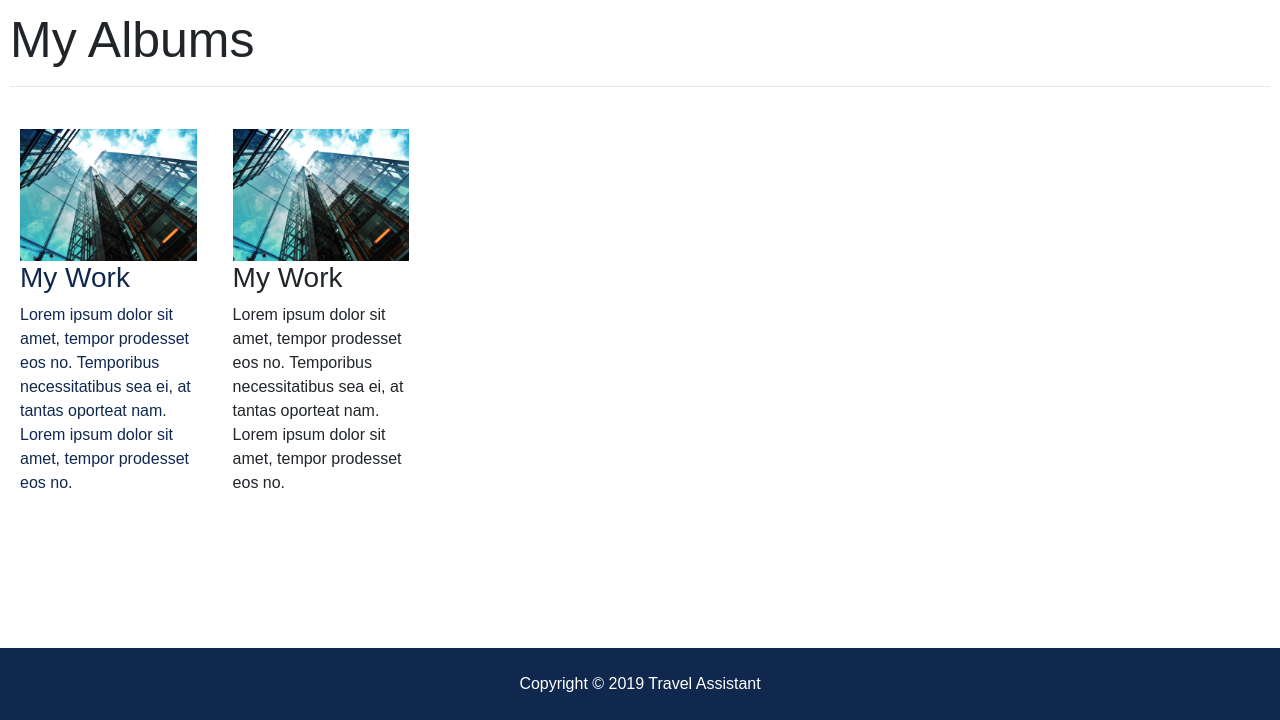
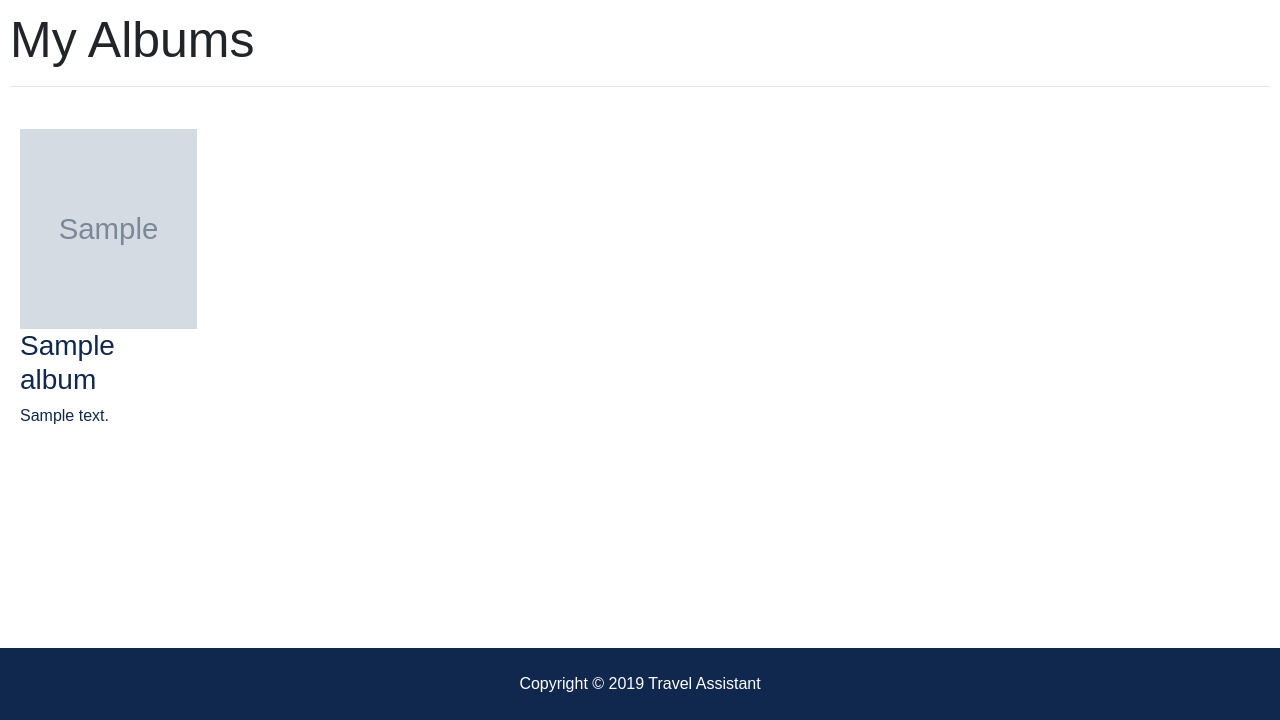
Before and after one commit to mohitgauniyal/travelassistant, a Django app: page /albums/ in a window 1280 px wide. Shown: the part 80-800 px from the top of the page. Run offline with Django 3.2, Linux system fonts and the light colour scheme; tables that the repository leaves empty hold one stand-in row (values such as "Sample post"); grey boxes marked "Sample" are stand-in pictures; some libraries are stand-ins or nearby versions.

Commit message:
Add Dynamic data in Albums and Album pages

```diff
--- a/albums/urls.py
+++ b/albums/urls.py
@@ -1,8 +1,8 @@
 from django.urls import path
 from . import views
 
+
 urlpatterns = [
     path('', views.albums, name='albums'),
-    #path('album/', views.album, name='album'),
     path('<int:album_id>', views.album, name='album'),
 ]
--- a/albums/views.py
+++ b/albums/views.py
@@ -1,11 +1,27 @@
 from django.shortcuts import render, get_object_or_404
+from .models import Album
+from .models import Photo
+
+def albums(request):
+    albums = Album.objects.all()
+
+    context = {
+        'albums' : albums
+    }
+
+    return render(request, 'albums/albums.html', context)
 
 
-def albums(request):
-    return render(request, 'albums/albums.html')
+def album(request, album_id):
+    album = get_object_or_404(Album, pk=album_id)
+    photos = Photo.objects.filter(album=album.id)
 
-def album(request):
-    return render(request, 'albums/album.html')
+    context = {
+        'album' : album,
+        'photos' : photos
+    }
+
+    return render(request, 'albums/album.html', context)
 
 
 '''
--- a/templates/albums/albums.html
+++ b/templates/albums/albums.html
@@ -10,22 +10,29 @@
     <hr>
 
     <div class="row">
+
+        {% if albums %}
+
+        {% for album in albums %}
+
         <div class="column">
-            <a href="#">
+            <a href="{% url 'album' album.id %}">
             <div class="content">
-                <img src="{% static 'img/building.jpg' %}" alt="Mountains" style="width:100%">
-                <h3>My Work</h3>
-                <p>Lorem ipsum dolor sit amet, tempor prodesset eos no. Temporibus necessitatibus sea ei, at tantas oporteat nam. Lorem ipsum dolor sit amet, tempor prodesset eos no.</p>
+                <img src="../../media/{{ album.cover }}" alt="{{ album.title }}" style="width:100%; height:200px">
+                <h3>{{ album.title }}</h3>
+                <p>{{ album.description }}</p>
             </div>
             </a>
         </div>
-        <div class="column">
-            <div class="content">
-            <img src="{% static 'img/building.jpg' %}" alt="Lights" style="width:100%">
-              <h3>My Work</h3>
-              <p>Lorem ipsum dolor sit amet, tempor prodesset eos no. Temporibus necessitatibus sea ei, at tantas oporteat nam. Lorem ipsum dolor sit amet, tempor prodesset eos no.</p>
+
+        {% endfor %}
+
+        {% else %}
+            <div class="col-md-12">
+                <p>No Albums Found.</p>
             </div>
-        </div>
+        {% endif %}
+
     </div>
 
 </div>
--- a/travelassistant/settings.py
+++ b/travelassistant/settings.py
@@ -41,6 +41,7 @@ INSTALLED_APPS = [
     'django.contrib.sessions',
     'django.contrib.messages',
     'django.contrib.staticfiles',
+    'django.contrib.humanize',
 ]
 
 MIDDLEWARE = [
```
Also changed, not shown: templates/albums/album.html (+32 -1 lines).
